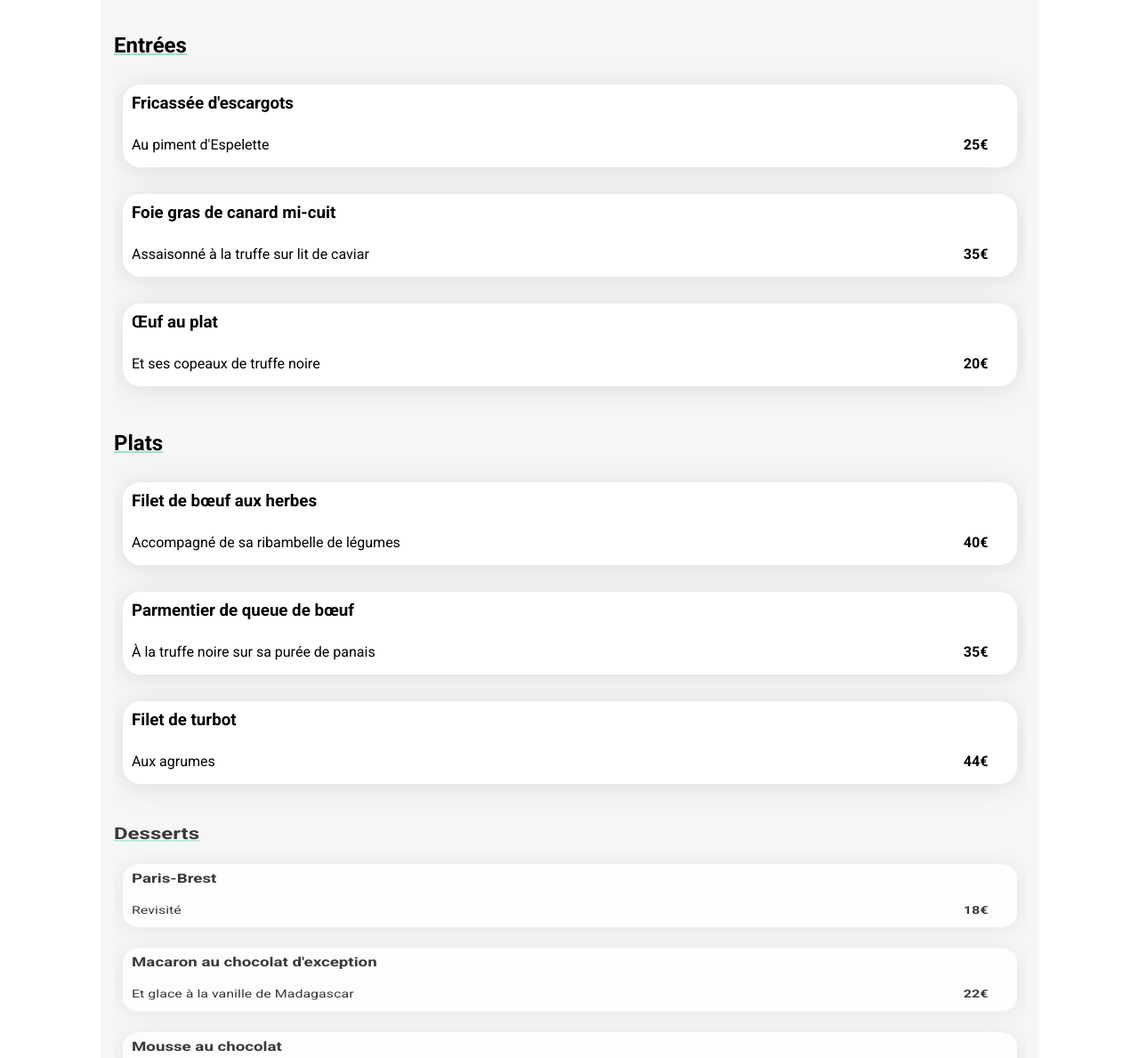
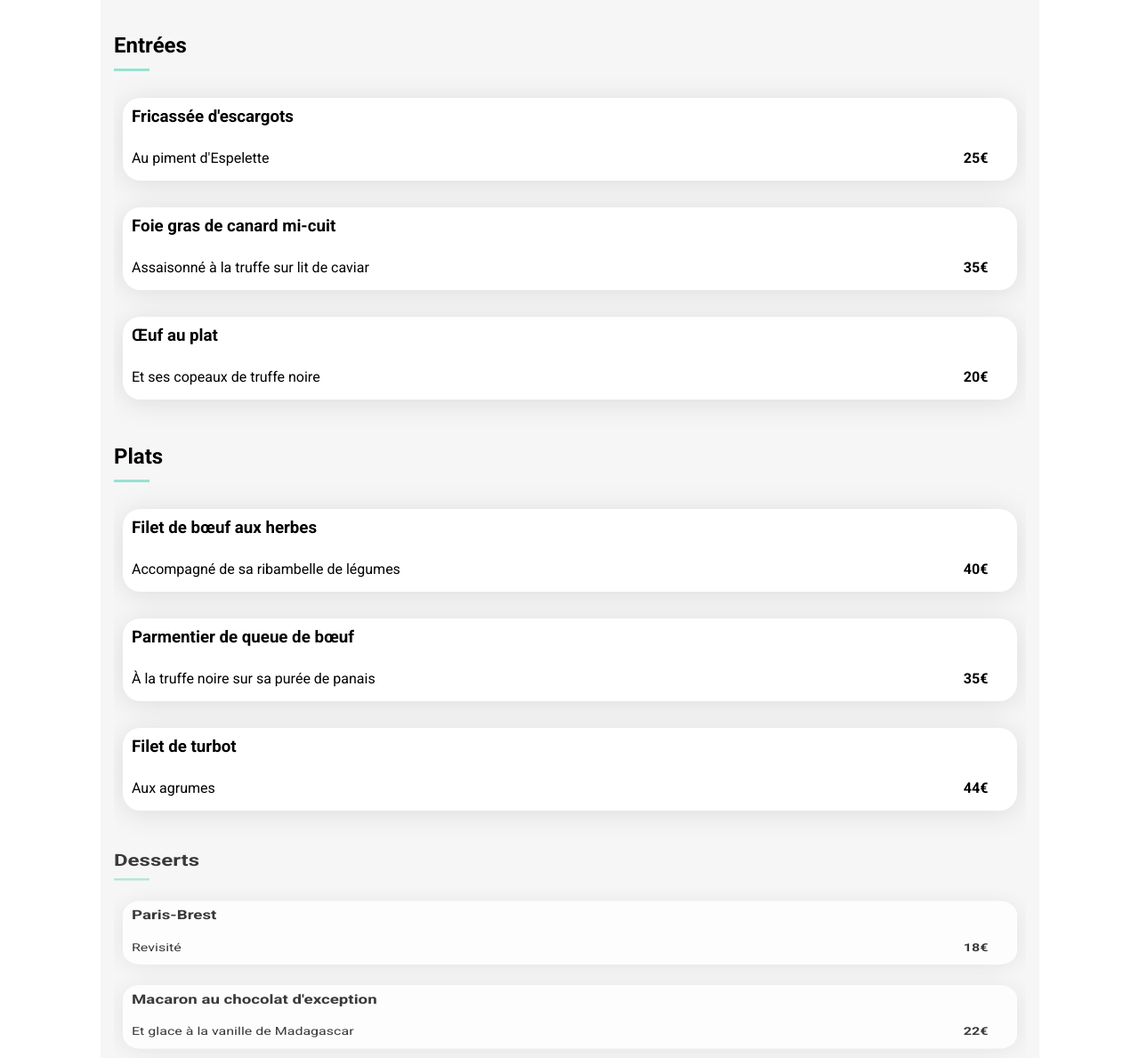
Before and after one commit to LilHbt/Oh-my-food, a plain HTML site: page restaurants/restaurant1.html in a window 1280 px wide. Shown: the part 484-1673 px from the top of the page at 89% size. Drawn offline with Linux system fonts and the light colour scheme; a web font is replaced by a local one.

Commit message:
final commit

```diff
--- a/restaurants/restaurant1.html
+++ b/restaurants/restaurant1.html
@@ -44,7 +44,8 @@
             <i class="fa-regular fa-heart fa-lg like-icon"></i>
           </div>
           <div class="delay-menu">
-            <h2 class="entree-plat-dessert">Entrées</h2>
+            <h2>Entrées</h2>
+            <div class="entree-plat-dessert"></div>
             <a class="btn-card">
               <article class="card">
                 <div class="card__no-anim">
@@ -92,8 +93,8 @@
           </div>
 
           <div class="delay-menu delay-menu-2">
-            <h2 class="entree-plat-dessert">Plats</h2>
-            <div>
+            <h2>Plats</h2>
+            <div class="entree-plat-dessert"></div>
             <a class="btn-card">
               <article class="card">
                 <div class="card__no-anim">
@@ -141,10 +142,10 @@
               </article>
             </a>
           </div>
-          </div>
 
           <div class="delay-menu delay-menu-3">
-            <h2 class="entree-plat-dessert">Desserts</h2>
+            <h2>Desserts</h2>
+            <div class="entree-plat-dessert"></div>
             <a class="btn-card">
               <article class="card">
                 <div class="card__no-anim">
--- a/scss/style-restaurants.scss
+++ b/scss/style-restaurants.scss
@@ -270,7 +270,12 @@ a{
     padding-bottom: 30px;
 }
 .entree-plat-dessert{
-    text-decoration: underline 2px $animation-color;
+    height: 3px;
+    width: 40px;
+    background-color: $animation-color;
+}
+h2{
+    margin-bottom: 12px;
 }
 
 /*ANIMATION MENU*/
```
Also changed, not shown: restaurants/restaurant2.html (+6 -3 lines), restaurants/restaurant3.html (+6 -3 lines), restaurants/restaurent4.html (+6 -3 lines), asset/CSS/style-restaurants.css. Lines whose indentation alone changed are shown as unchanged.
